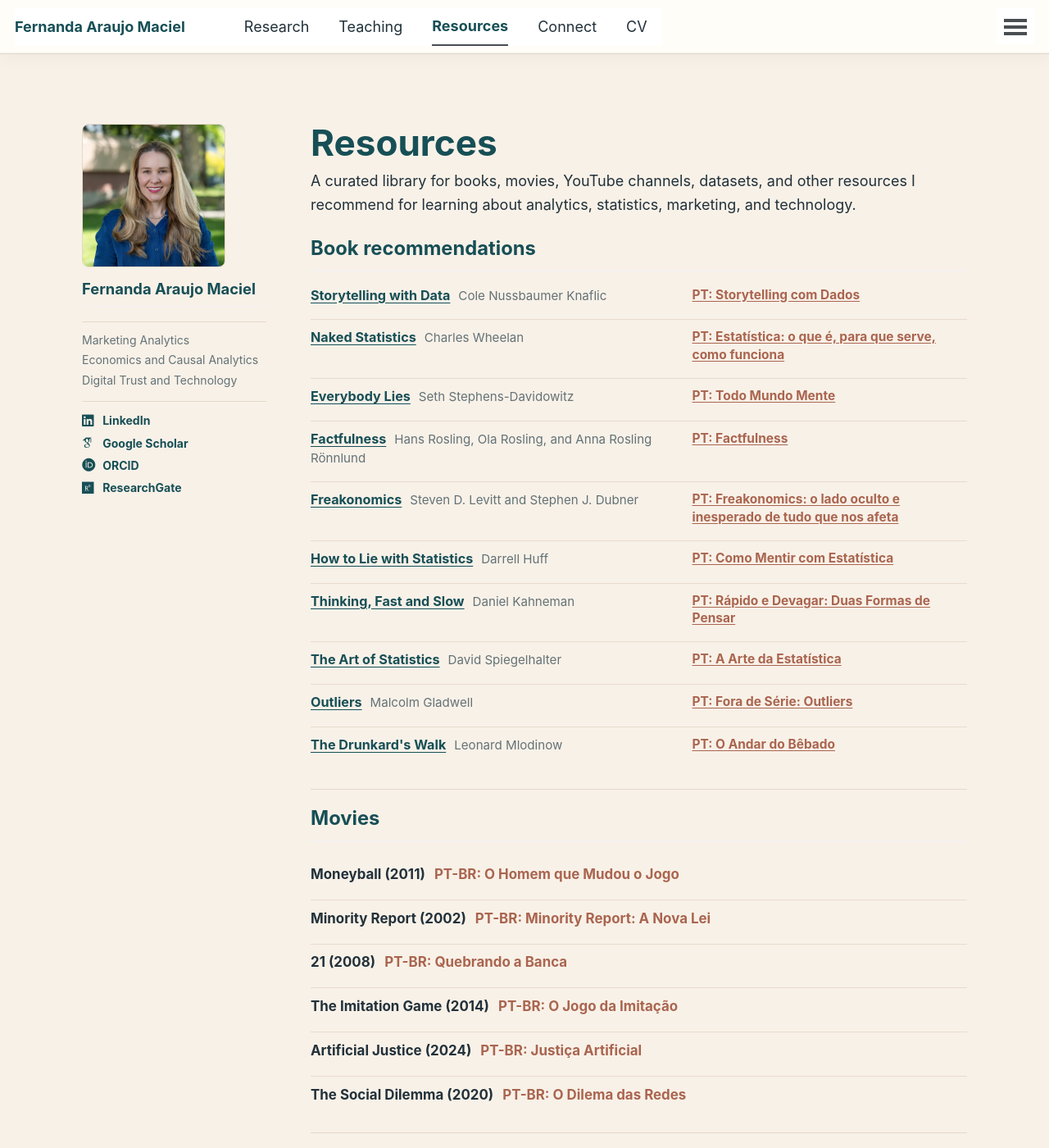
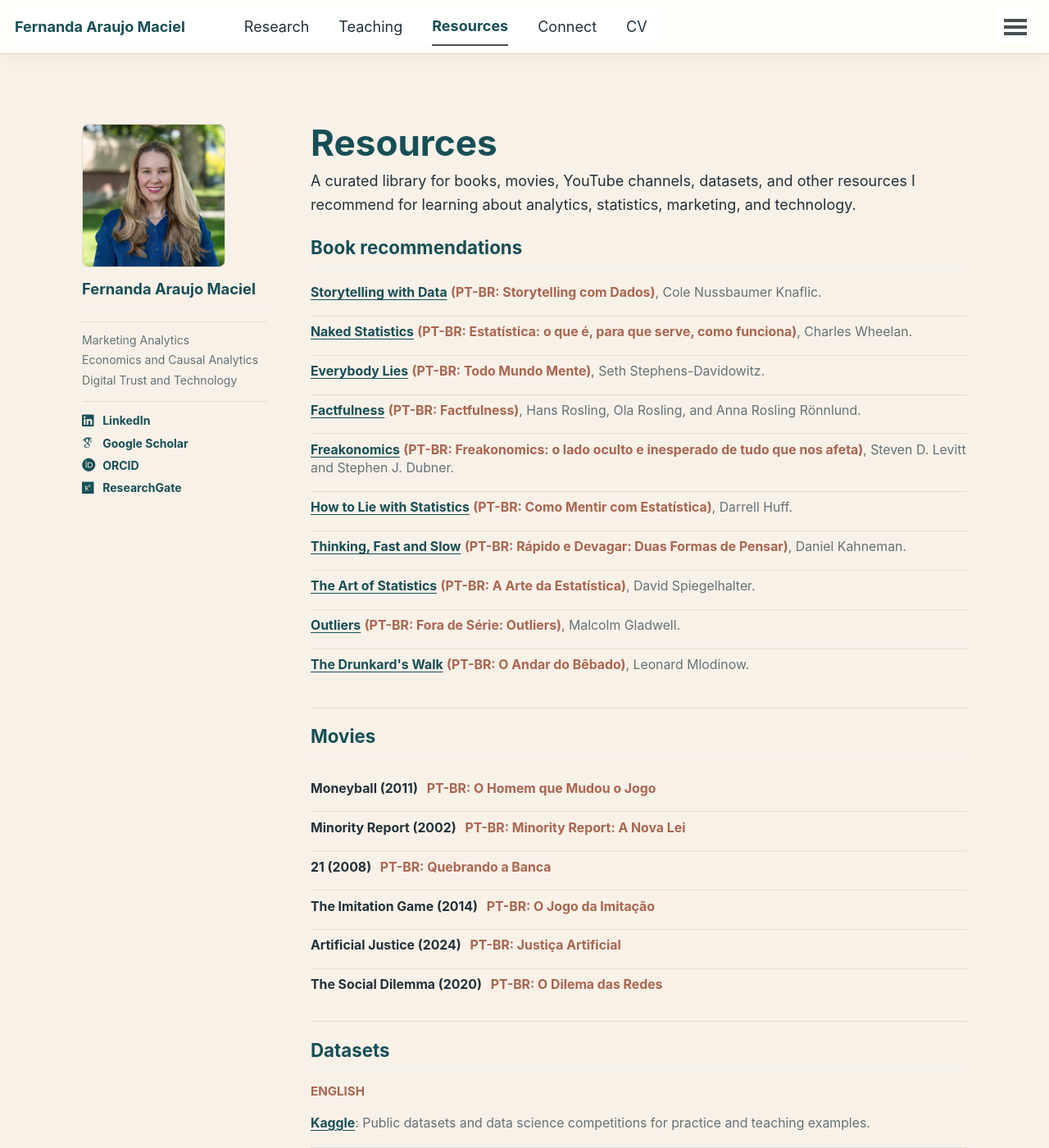
Before and after one commit to proffernandamaciel/proffernandamaciel.github.io, a Jekyll site: the page built from _pages/resources.md, in a window 1280 px wide and 1400 px high. Shown: the whole window at 82% size. Built offline with Jekyll 4.4.1, drawn with Linux system fonts in a browser that asks for light colours; some web fonts are replaced; a script that is not in the unit is left out.

Commit message:
Fix resources page

```diff
--- a/_pages/resources.md
+++ b/_pages/resources.md
@@ -30,46 +30,16 @@ author_profile: false
       <h2 id="books-title">Book recommendations</h2>
 
       <ul class="fm-book-simple-list">
-        <li>
-          <div><a class="fm-book-title" href="https://www.amazon.com/s?k=Storytelling+with+Data+Cole+Nussbaumer+Knaflic">Storytelling with Data</a> <span class="fm-book-author">Cole Nussbaumer Knaflic</span></div>
-          <a class="fm-book-pt" href="https://www.amazon.com.br/s?k=Storytelling+com+Dados+Cole+Nussbaumer+Knaflic">PT: Storytelling com Dados</a>
-        </li>
-        <li>
-          <div><a class="fm-book-title" href="https://www.amazon.com/s?k=Naked+Statistics+Charles+Wheelan">Naked Statistics</a> <span class="fm-book-author">Charles Wheelan</span></div>
-          <a class="fm-book-pt" href="https://www.amazon.com.br/s?k=Charles+Wheelan+Estat%C3%ADstica">PT: Estat&iacute;stica: o que &eacute;, para que serve, como funciona</a>
-        </li>
-        <li>
-          <div><a class="fm-book-title" href="https://www.amazon.com/s?k=Everybody+Lies+Seth+Stephens-Davidowitz">Everybody Lies</a> <span class="fm-book-author">Seth Stephens-Davidowitz</span></div>
-          <a class="fm-book-pt" href="https://www.amazon.com.br/s?k=Todo+Mundo+Mente+Seth+Stephens-Davidowitz">PT: Todo Mundo Mente</a>
-        </li>
-        <li>
-          <div><a class="fm-book-title" href="https://www.amazon.com/s?k=Factfulness+Hans+Rosling">Factfulness</a> <span class="fm-book-author">Hans Rosling, Ola Rosling, and Anna Rosling R&ouml;nnlund</span></div>
-          <a class="fm-book-pt" href="https://www.amazon.com.br/s?k=Factfulness+Hans+Rosling">PT: Factfulness</a>
-        </li>
-        <li>
-          <div><a class="fm-book-title" href="https://www.amazon.com/s?k=Freakonomics+Levitt+Dubner">Freakonomics</a> <span class="fm-book-author">Steven D. Levitt and Stephen J. Dubner</span></div>
-          <a class="fm-book-pt" href="https://www.amazon.com.br/s?k=Freakonomics+Levitt+Dubner">PT: Freakonomics: o lado oculto e inesperado de tudo que nos afeta</a>
-        </li>
-        <li>
-          <div><a class="fm-book-title" href="https://www.amazon.com/s?k=How+to+Lie+with+Statistics+Darrell+Huff">How to Lie with Statistics</a> <span class="fm-book-author">Darrell Huff</span></div>
-          <a class="fm-book-pt" href="https://www.amazon.com.br/s?k=Como+Mentir+com+Estat%C3%ADstica+Darrell+Huff">PT: Como Mentir com Estat&iacute;stica</a>
-        </li>
-        <li>
-          <div><a class="fm-book-title" href="https://www.amazon.com/s?k=Thinking+Fast+and+Slow+Daniel+Kahneman">Thinking, Fast and Slow</a> <span class="fm-book-author">Daniel Kahneman</span></div>
-          <a class="fm-book-pt" href="https://www.amazon.com.br/s?k=R%C3%A1pido+e+Devagar+Daniel+Kahneman">PT: R&aacute;pido e Devagar: Duas Formas de Pensar</a>
-        </li>
-        <li>
-          <div><a class="fm-book-title" href="https://www.amazon.com/s?k=The+Art+of+Statistics+David+Spiegelhalter">The Art of Statistics</a> <span class="fm-book-author">David Spiegelhalter</span></div>
-          <a class="fm-book-pt" href="https://www.amazon.com.br/s?k=A+Arte+da+Estat%C3%ADstica+David+Spiegelhalter">PT: A Arte da Estat&iacute;stica</a>
-        </li>
-        <li>
-          <div><a class="fm-book-title" href="https://www.amazon.com/s?k=Outliers+Malcolm+Gladwell">Outliers</a> <span class="fm-book-author">Malcolm Gladwell</span></div>
-          <a class="fm-book-pt" href="https://www.amazon.com.br/s?k=Fora+de+S%C3%A9rie+Outliers+Malcolm+Gladwell">PT: Fora de S&eacute;rie: Outliers</a>
-        </li>
-        <li>
-          <div><a class="fm-book-title" href="https://www.amazon.com/s?k=The+Drunkard%27s+Walk+Leonard+Mlodinow">The Drunkard's Walk</a> <span class="fm-book-author">Leonard Mlodinow</span></div>
-          <a class="fm-book-pt" href="https://www.amazon.com.br/s?k=O+Andar+do+B%C3%AAbado+Leonard+Mlodinow">PT: O Andar do B&ecirc;bado</a>
-        </li>
+        <li><a class="fm-book-title" href="https://www.amazon.com/s?k=Storytelling+with+Data+Cole+Nussbaumer+Knaflic">Storytelling with Data</a> <span class="fm-book-pt">(PT-BR: <a href="https://www.amazon.com.br/s?k=Storytelling+com+Dados+Cole+Nussbaumer+Knaflic">Storytelling com Dados</a>)</span>, <span class="fm-book-author">Cole Nussbaumer Knaflic</span>.</li>
+        <li><a class="fm-book-title" href="https://www.amazon.com/s?k=Naked+Statistics+Charles+Wheelan">Naked Statistics</a> <span class="fm-book-pt">(PT-BR: <a href="https://www.amazon.com.br/s?k=Charles+Wheelan+Estat%C3%ADstica">Estat&iacute;stica: o que &eacute;, para que serve, como funciona</a>)</span>, <span class="fm-book-author">Charles Wheelan</span>.</li>
+        <li><a class="fm-book-title" href="https://www.amazon.com/s?k=Everybody+Lies+Seth+Stephens-Davidowitz">Everybody Lies</a> <span class="fm-book-pt">(PT-BR: <a href="https://www.amazon.com.br/s?k=Todo+Mundo+Mente+Seth+Stephens-Davidowitz">Todo Mundo Mente</a>)</span>, <span class="fm-book-author">Seth Stephens-Davidowitz</span>.</li>
+        <li><a class="fm-book-title" href="https://www.amazon.com/s?k=Factfulness+Hans+Rosling">Factfulness</a> <span class="fm-book-pt">(PT-BR: <a href="https://www.amazon.com.br/s?k=Factfulness+Hans+Rosling">Factfulness</a>)</span>, <span class="fm-book-author">Hans Rosling, Ola Rosling, and Anna Rosling R&ouml;nnlund</span>.</li>
+        <li><a class="fm-book-title" href="https://www.amazon.com/s?k=Freakonomics+Levitt+Dubner">Freakonomics</a> <span class="fm-book-pt">(PT-BR: <a href="https://www.amazon.com.br/s?k=Freakonomics+Levitt+Dubner">Freakonomics: o lado oculto e inesperado de tudo que nos afeta</a>)</span>, <span class="fm-book-author">Steven D. Levitt and Stephen J. Dubner</span>.</li>
+        <li><a class="fm-book-title" href="https://www.amazon.com/s?k=How+to+Lie+with+Statistics+Darrell+Huff">How to Lie with Statistics</a> <span class="fm-book-pt">(PT-BR: <a href="https://www.amazon.com.br/s?k=Como+Mentir+com+Estat%C3%ADstica+Darrell+Huff">Como Mentir com Estat&iacute;stica</a>)</span>, <span class="fm-book-author">Darrell Huff</span>.</li>
+        <li><a class="fm-book-title" href="https://www.amazon.com/s?k=Thinking+Fast+and+Slow+Daniel+Kahneman">Thinking, Fast and Slow</a> <span class="fm-book-pt">(PT-BR: <a href="https://www.amazon.com.br/s?k=R%C3%A1pido+e+Devagar+Daniel+Kahneman">R&aacute;pido e Devagar: Duas Formas de Pensar</a>)</span>, <span class="fm-book-author">Daniel Kahneman</span>.</li>
+        <li><a class="fm-book-title" href="https://www.amazon.com/s?k=The+Art+of+Statistics+David+Spiegelhalter">The Art of Statistics</a> <span class="fm-book-pt">(PT-BR: <a href="https://www.amazon.com.br/s?k=A+Arte+da+Estat%C3%ADstica+David+Spiegelhalter">A Arte da Estat&iacute;stica</a>)</span>, <span class="fm-book-author">David Spiegelhalter</span>.</li>
+        <li><a class="fm-book-title" href="https://www.amazon.com/s?k=Outliers+Malcolm+Gladwell">Outliers</a> <span class="fm-book-pt">(PT-BR: <a href="https://www.amazon.com.br/s?k=Fora+de+S%C3%A9rie+Outliers+Malcolm+Gladwell">Fora de S&eacute;rie: Outliers</a>)</span>, <span class="fm-book-author">Malcolm Gladwell</span>.</li>
+        <li><a class="fm-book-title" href="https://www.amazon.com/s?k=The+Drunkard%27s+Walk+Leonard+Mlodinow">The Drunkard's Walk</a> <span class="fm-book-pt">(PT-BR: <a href="https://www.amazon.com.br/s?k=O+Andar+do+B%C3%AAbado+Leonard+Mlodinow">O Andar do B&ecirc;bado</a>)</span>, <span class="fm-book-author">Leonard Mlodinow</span>.</li>
       </ul>
     </section>
 
--- a/assets/css/fernanda.css
+++ b/assets/css/fernanda.css
@@ -179,6 +179,10 @@ a:hover {
   margin-bottom: 0.65rem;
 }
 
+.page__content .fm-home-intro {
+  margin-bottom: 1.05rem;
+}
+
 .page__content .fm-home-intro .fm-role {
   margin: 0;
 }
@@ -266,7 +270,7 @@ a:hover {
 .fm-compact-section h2,
 .fm-resource-side h2 {
   color: var(--fm-teal);
-  font-size: 1.32rem;
+  font-size: 1.24rem;
   line-height: 1.25;
   margin: 0 0 0.85rem;
 }
@@ -283,7 +287,7 @@ a:hover {
 .fm-teaching-list,
 .fm-social-grid {
   display: grid;
-  gap: 0.9rem;
+  gap: 0.75rem;
   grid-template-columns: repeat(2, minmax(0, 1fr));
 }
 
@@ -311,29 +315,31 @@ a:hover {
 }
 
 .fm-teaching-list article {
-  padding: 0.9rem 0.95rem;
+  padding: 0.78rem 0.85rem;
 }
 
 .fm-teaching-list h3 {
   color: var(--fm-ink);
-  font-size: 1.02rem;
-  line-height: 1.32;
+  font-size: 0.94rem;
+  line-height: 1.28;
   margin: 0 0 0.35rem;
 }
 
 .fm-teaching-list p {
   color: var(--fm-muted);
-  margin: 0.22rem 0 0.45rem;
+  font-size: 0.86rem;
+  line-height: 1.38;
+  margin: 0.16rem 0 0.32rem;
 }
 
 .fm-paper-list {
   display: grid;
-  gap: 0.95rem;
+  gap: 0.72rem;
 }
 
 .fm-paper-list article {
   border-top: 1px solid rgba(229, 216, 199, 0.9);
-  padding-top: 0.95rem;
+  padding-top: 0.72rem;
 }
 
 .fm-paper-list article:first-child {
@@ -343,14 +349,16 @@ a:hover {
 
 .fm-paper-list h3 {
   color: var(--fm-ink);
-  font-size: 1.02rem;
-  line-height: 1.34;
-  margin: 0 0 0.3rem;
+  font-size: 0.95rem;
+  line-height: 1.3;
+  margin: 0 0 0.22rem;
 }
 
 .fm-paper-list p {
   color: var(--fm-muted);
-  margin: 0.18rem 0;
+  font-size: 0.88rem;
+  line-height: 1.42;
+  margin: 0.12rem 0;
 }
 
 .fm-resource-layout {
@@ -374,14 +382,11 @@ a:hover {
 }
 
 .fm-book-simple-list li {
-  align-items: start;
   border-top: 1px solid rgba(229, 216, 199, 0.85);
-  display: grid;
-  font-size: 0.9rem;
-  gap: 0.65rem;
-  grid-template-columns: minmax(0, 1.15fr) minmax(190px, 0.85fr);
-  line-height: 1.38;
-  padding: 0.55rem 0;
+  color: var(--fm-muted);
+  font-size: 0.88rem;
+  line-height: 1.42;
+  padding: 0.46rem 0;
 }
 
 .fm-book-simple-list li:first-child {
@@ -397,13 +402,19 @@ a:hover {
 
 .fm-book-author {
   color: var(--fm-muted);
-  font-size: 0.84rem;
-  margin-left: 0.3rem;
+  font-size: 0.88rem;
+  margin-left: 0;
 }
 
 .fm-book-pt {
   color: var(--fm-coral);
-  font-size: 0.86rem;
+  font-size: 0.88rem;
+  font-weight: 700;
+  text-decoration: none;
+}
+
+.fm-book-pt a {
+  color: var(--fm-coral);
   font-weight: 700;
   text-decoration: none;
 }
@@ -499,9 +510,9 @@ a:hover {
 .fm-dataset-list li {
   border-top: 1px solid rgba(229, 216, 199, 0.85);
   color: var(--fm-muted);
-  font-size: 0.92rem;
-  line-height: 1.45;
-  padding: 0.7rem 0;
+  font-size: 0.88rem;
+  line-height: 1.42;
+  padding: 0.56rem 0;
 }
 
 .fm-dataset-list li:first-child {
@@ -531,9 +542,9 @@ a:hover {
 .fm-compact-list li {
   border-top: 1px solid rgba(229, 216, 199, 0.85);
   color: var(--fm-muted);
-  font-size: 0.94rem;
-  line-height: 1.45;
-  padding: 0.55rem 0;
+  font-size: 0.88rem;
+  line-height: 1.42;
+  padding: 0.46rem 0;
 }
 
 .fm-compact-list li:first-child {
@@ -546,6 +557,7 @@ a:hover {
 
 .fm-compact-list span {
   color: var(--fm-coral);
+  font-size: 0.88rem;
   font-weight: 700;
   margin-left: 0.35rem;
 }
```
